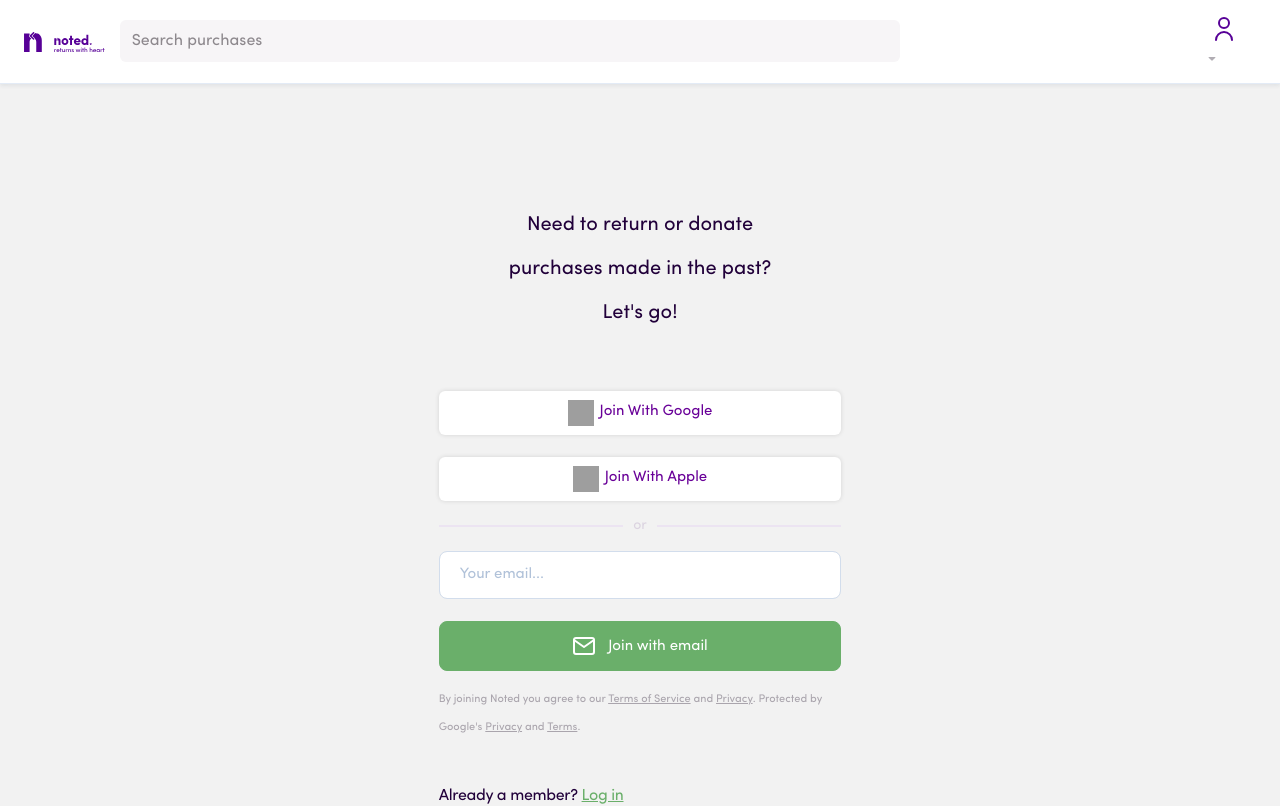
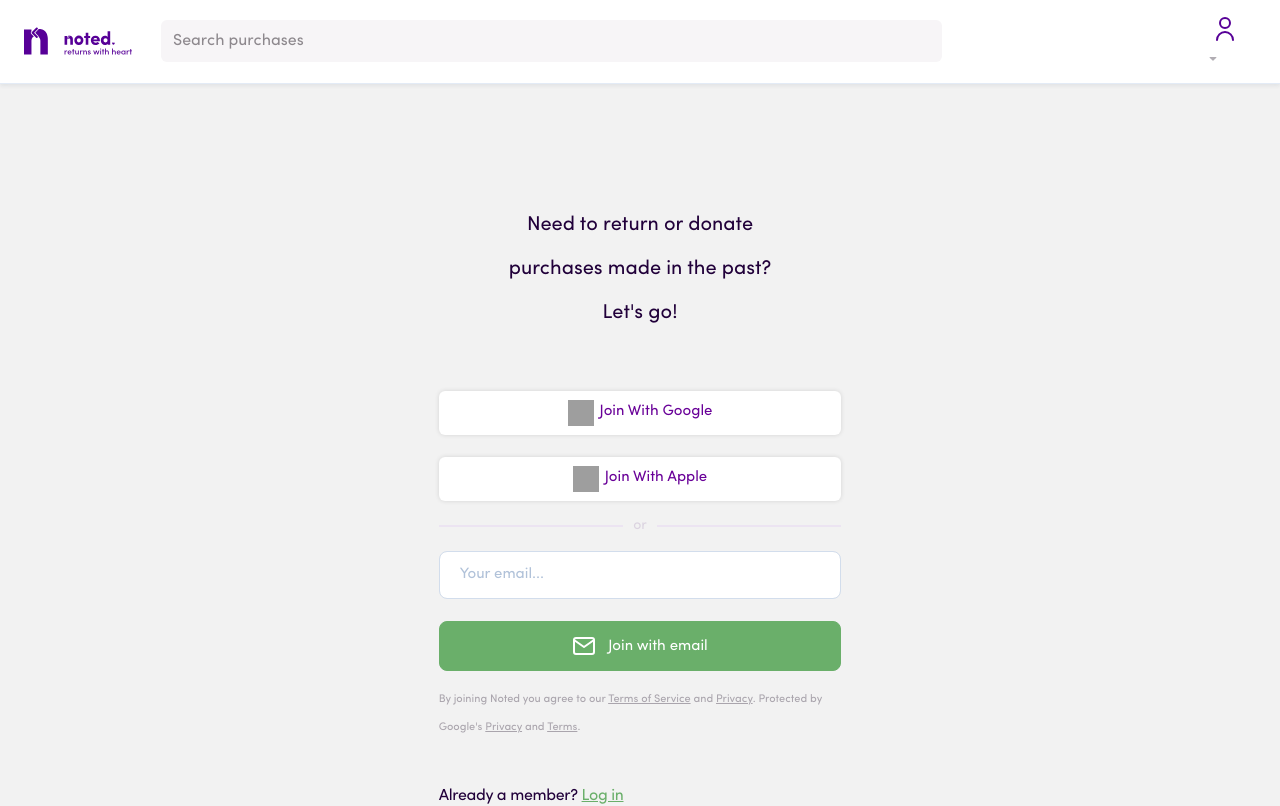
Before and after one commit to tajbsta/noted-react-app, a React (Create React App) app: page / in a window 1280 px wide. Built offline with nearby package versions, Linux system fonts and the light colour scheme; grey boxes are pictures that could not be loaded; a web font is replaced by a local one.

Commit message:
fix button & navbar logo

```diff
--- a/src/assets/scss/global.scss
+++ b/src/assets/scss/global.scss
@@ -9,8 +9,11 @@
   color: #fff;
   &:hover {
     background-color: #76c476;
-    border-color: #76c476;
+    border-color: #76c476 !important;
     color: #fff !important;
+  }
+  &:active {
+    background-color: #6aaf6a !important;
   }
 }
 
--- a/src/assets/scss/pages/_brandlogo.scss
+++ b/src/assets/scss/pages/_brandlogo.scss
@@ -1,3 +1,7 @@
 .main-brand-logo {
-  width: 6.3vw;
+  height: 40px;
+  width: 108px;
+  top: 12px;
+  border-radius: 0px;
+  margin-right: 14px;
 }
--- a/src/pages/AuthorizePage.jsx
+++ b/src/pages/AuthorizePage.jsx
@@ -1,7 +1,7 @@
 import React from "react";
 import { Link } from "react-router-dom";
 import { Button, Col, Container, Row } from "react-bootstrap";
-import AuthorizeImg from "../static/img/Authorize.svg";
+import AuthorizeImg from "../assets/img/Authorize.svg";
 
 export default function AuthorizePage() {
   return (
```
Also changed, not shown: src/assets/fonts/Search.svg (added), src/assets/img/Authorize.svg (renamed from src/static/img/Authorize.svg).
